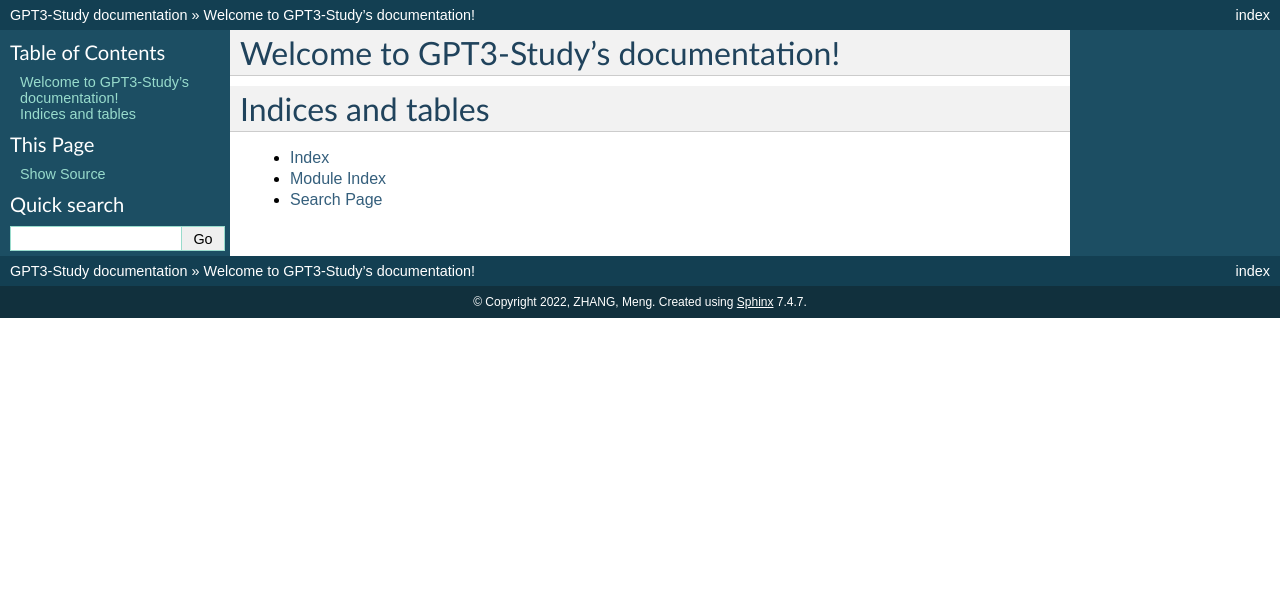
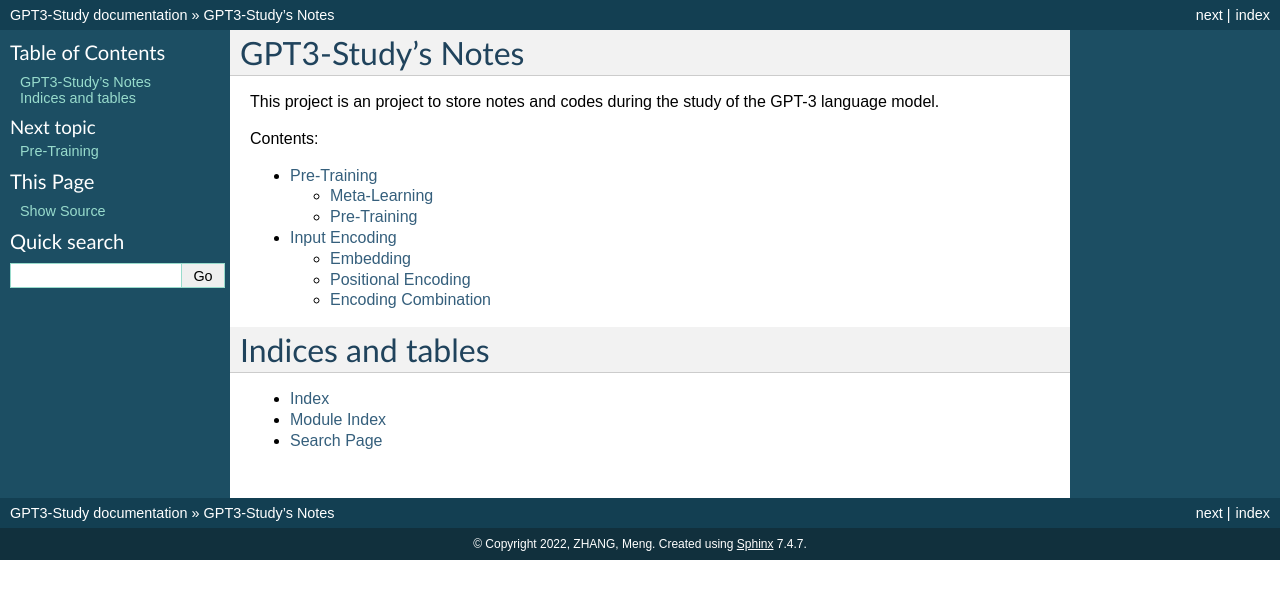
Before and after one commit to ppmzhang2/gpt3-study, a Sphinx documentation site: the page built from docs/source/index.rst, in a window 1280 px wide. Shown: the top 599 px of the page. Built offline with Sphinx 7.4.7, drawn with Linux system fonts in a browser that asks for light colours; some of the changed lines change nothing that is shown.

Commit message:
Docs Update (#1)
- change index page
- add pretrain part
- add encoding part

```diff
--- /dev/null
+++ b/docs/source/encoding.rst
@@ -0,0 +1,51 @@
+##############
+Input Encoding
+##############
+
+The first step is an unsupervised pre-training process.
+
+- input text string
+
+  .. code-block:: python
+
+      "python primer plus"
+
+- tokenized strings
+
+  .. code-block:: python
+
+      ["python", "prim", "er", "plus"]
+
+- each token will be mapped to a token ID, ranging from **0** to **50256**
+
+  .. code-block:: python
+
+      [2, 4, 6, 101]
+
+- each token ID will be mapped to a 12288-dimension vector (GPT-3)
+
+Embedding
+=========
+
+For each of the **50257** tokens there is a pre-trained **12288-dimension**
+vector, and the whole vocabulary is a **50257-by-12288** matrix.
+
+The GPT-3 has 2048 input slots and after tokenisation there the input will be
+a **2048-by-50257** matrix. By multiplying the input matrix with the vocabulary
+matrix mentioned above we have a **2048-by-12288** embedded matrix.
+
+Positional Encoding
+===================
+
+For each token in the 2048 input slots, its position is encoded passing the
+index (from 0 to 2047) to **12288** sinusoidal functions of different frequencies.
+The output is a **2048-by-12288** position encoded matrix.
+
+
+Encoding Combination
+====================
+
+Both the embedding matrix and position encoded matrix are **2048-by-12288**
+matrices, and the final input to the model will be the sum of them.
+
+Back to :doc:`index`.
--- a/docs/source/index.rst
+++ b/docs/source/index.rst
@@ -3,17 +3,24 @@
    You can adapt this file completely to your liking, but it should at least
    contain the root `toctree` directive.
 
-Welcome to GPT3-Study's documentation!
-======================================
+##################
+GPT3-Study's Notes
+##################
+
+This project is an project to store notes and codes during the study of the
+GPT-3 language model.
 
 .. toctree::
    :maxdepth: 2
    :caption: Contents:
 
+   pretrain.rst
+   encoding.rst
 
 
+##################
 Indices and tables
-==================
+##################
 
 * :ref:`genindex`
 * :ref:`modindex`
--- /dev/null
+++ b/docs/source/pretrain.rst
@@ -0,0 +1,53 @@
+############
+Pre-Training
+############
+
+The first step is an unsupervised pre-training process.
+
+- model: autoregressive, several blocks of transformer decoders
+
+- objective: predict the next word (maximize the probability of the next word)
+
+Meta-Learning
+=============
+
+The **meta-learning** is the inner-loop / outer-loop structure in the learning
+process. The **in-context learning** refers to the inner loop of meta-learning.
+
+.. code-block:: none
+
+    sequence 1 inner loop (arithmetic)
+    3+5=13, 7+2=9, ..., 9+8=17
+
+    sequence 2 inner loop (correct words)
+    gaot=>goat, sakne=>snake, dcku=>duck
+
+    ...
+
+    (the end of the outer loop)
+
+- Each inner-loop represents a task to train a specific set of skills, and
+  repeated sub-tasks can be embedded within a single sequence
+
+- Meta-learning develops a broad set of skills and pattern recognition
+  abilities at training time within the same model
+
+- With these abilities the model can adapt rapidly to desired tasks
+
+- Some of the results are still far inferior to fine-tuning
+
+- The efficiency of meta-learning improves with scale
+
+Pre-Training
+============
+
+.. code-block:: none
+
+   1. input: "The quick brown fox jumps", label: "over"
+   2. input: "The quick brown fox jumps over", label: "the"
+   3. input: "The quick brown fox jumps over the", label: "lazy"
+   4. input: "The quick brown fox jumps over the lazy", label: "dog"
+
+- dataset: a total of 300 billion tokens
+
+Back to :doc:`index`.
```
